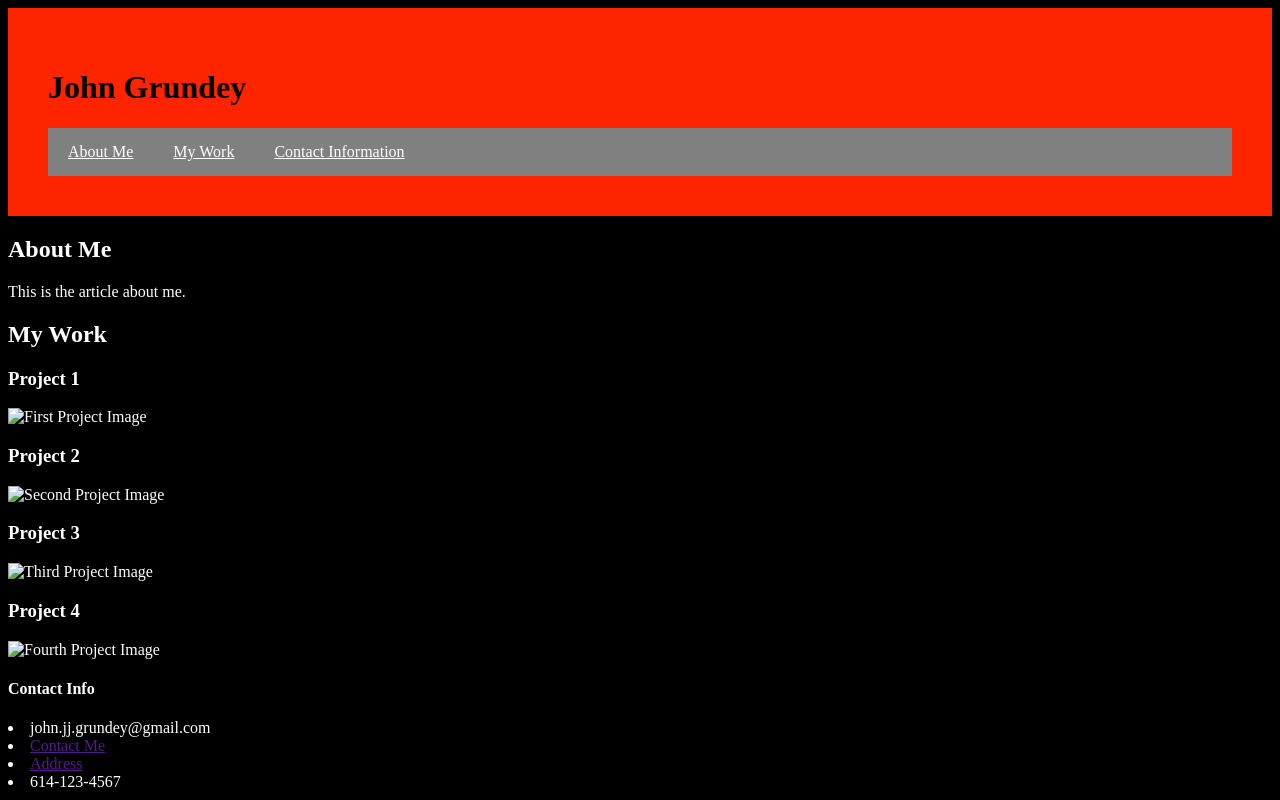
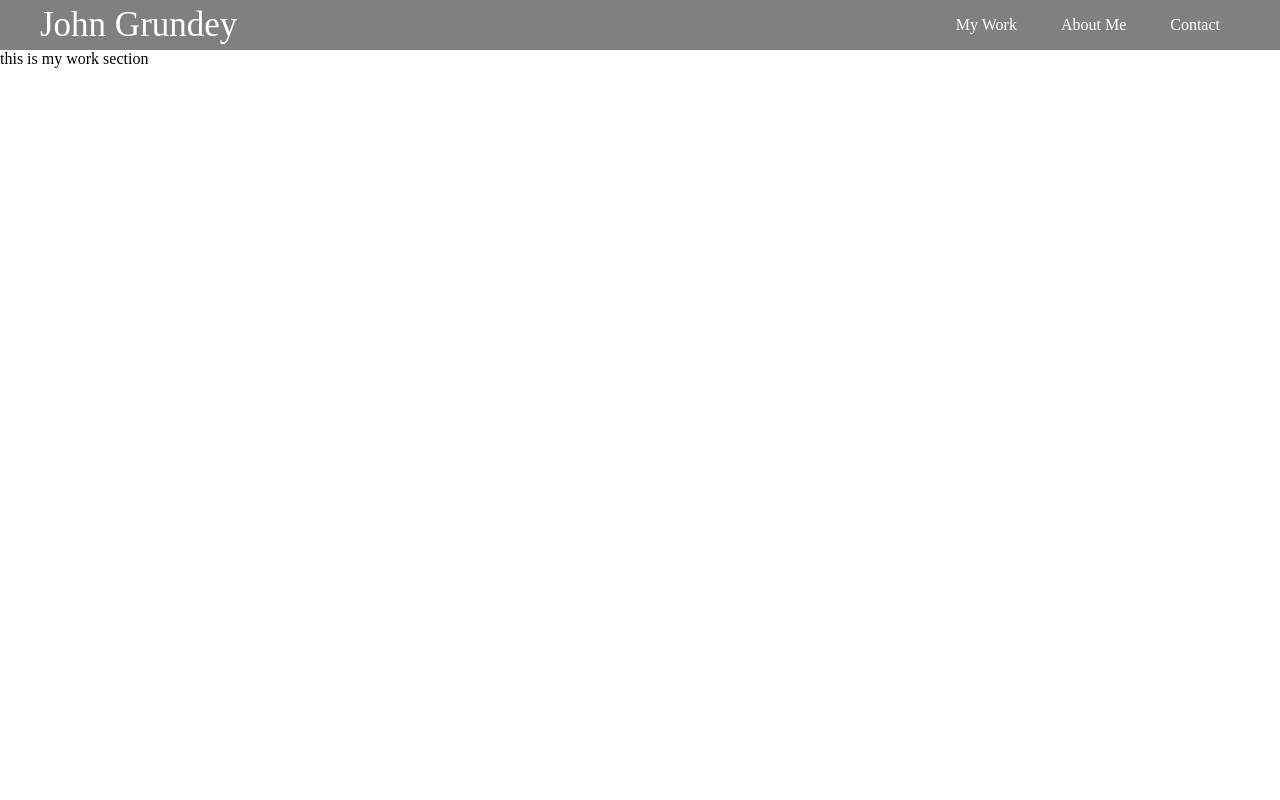
Before and after one commit to jackjg123/Portfilio, a plain HTML site: page index.html in a window 1280 px wide. Drawn offline with Linux system fonts and the light colour scheme.

Commit message:
I redid html and css. I added a nav div and added a h1 child element (class = logo) and a ul child element (class = navlinks). I added three li divs with anchor tags with href attributes  and labled them My work, about me, and contact. I had the nav container display flex, gave it a height of 50 px, aligned items center, justified-content space-between, added a padding to the left and right of 40px top and bottom 0, and I added a background-color of gray.

```diff
--- a/assets/css/reset.css
+++ b/assets/css/reset.css
@@ -0,0 +1,5 @@
+* {
+  margin: 0;
+  padding: 0;
+  box-sizing: border-box;
+}
--- a/assets/css/style.css
+++ b/assets/css/style.css
@@ -1,26 +1,36 @@
-* {
-  box-sizing: border-box;
-}
-
-header {
-  padding: 40px;
-  background-color: #ff2400;
-  color: black;
-}
-
 nav {
   display: flex;
+  height: 50px;
+  align-items: center;
+  justify-content: space-between;
+  padding: 0 40px;
   background-color: gray;
 
 }
 
-nav a {
-  color: white;
-  padding: 15px 20px;
-
+h1 {
+  font-weight: 300;
+  font-size: 35px;
 }
 
-body {
-  background-color: black;
+.logo {
+  color: white;
+  font-size;
+  28px
+}
+
+nav ul li {
+  display: inline-block;
+  padding: 10px 20px;
+  list-style-type: none;
+}
+
+nav ul li a {
+  text-decoration: none;
   color: white;
 }
+
+nav ul li a:hover {
+  color: black;
+  transition: .3s;
+}
--- a/index.html
+++ b/index.html
@@ -11,52 +11,22 @@
 </head>
 
 <body>
-  <header>
-    <h1>
-      John Grundey
-    </h1>
-    <nav>
-      <a href="#">About Me</a>
-      <a href="#">My Work</a>
-      <a href="#">Contact Information</a>
-    </nav>
-  </header>
+  <nav>
+    <h1 class="logo">John Grundey</h1>
+    <ul class="navlinks">
+      <li><a :hover href="#">My Work</a></li>
+      <li><a :hover href="#">About Me</a></li>
+      <li><a :hover href="#">Contact</a></li>
+    </ul>
+  </nav>
   <main>
-    <section>
-      <article>
-        <h2>About Me</h2>
-        <div>
-          <p>This is the article about me.</p>
-        </div>
-      </article>
+    <section class="aboutme">
+      <p></p>
     </section>
-    <section>
-      <h2>My Work</h2>
-      <div>
-        <h3>Project 1</h3>
-        <img src="" alt="First Project Image" </figure>
-      </div>
-      <div>
-        <h3>Project 2</h3>
-        <img src="" alt="Second Project Image" </figure>
-      </div>
-      <div>
-        <h3>Project 3</h3>
-        <img src="" alt="Third Project Image" </figure>
-      </div>
-      <div>
-        <h3>Project 4</h3>
-        <img src="" alt="Fourth Project Image" </figure>
-      </div>
+    <section class="mywork">
+      this is my work section
     </section>
   </main>
-  <footer>
-    <h4>Contact Info</h4>
-    <li>john.jj.grundey@gmail.com</li>
-    <li><a href="">Contact Me</a></li>
-    <li><a href="">Address</a></li>
-    <li>614-123-4567</li>
-  </footer>
 
 </body>
 
```
Also changed, not shown: 1 other file.
